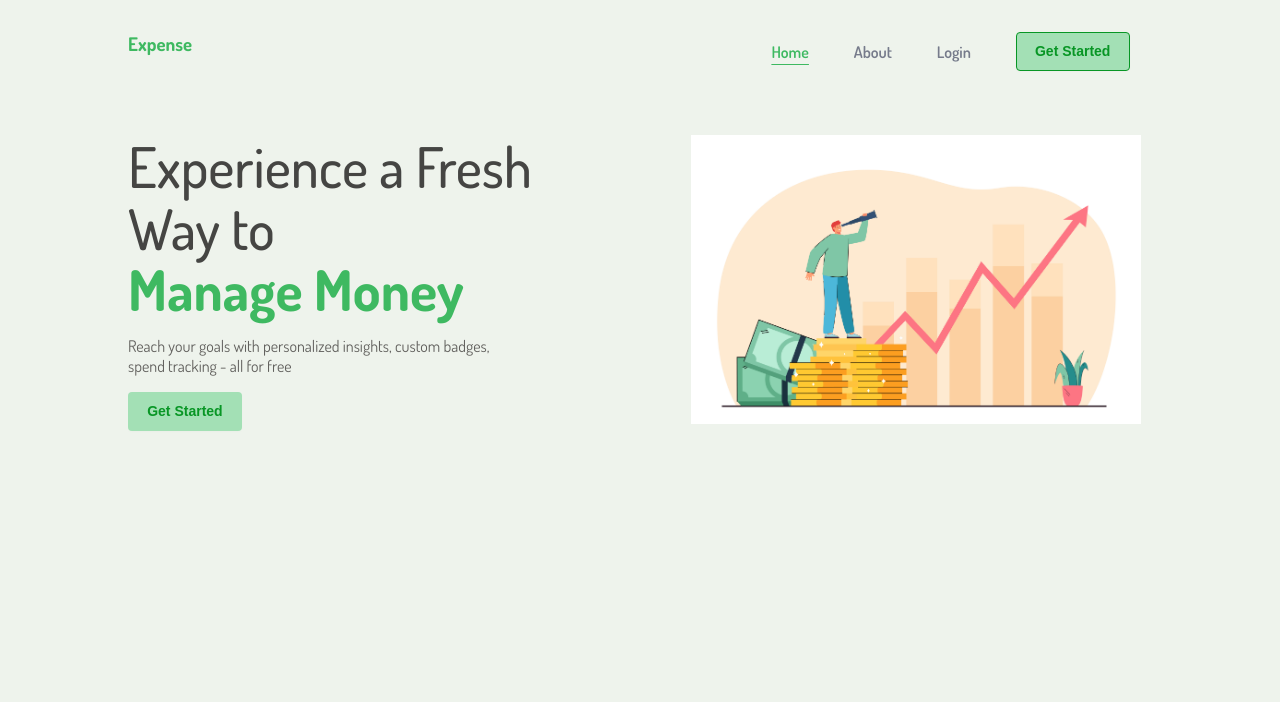
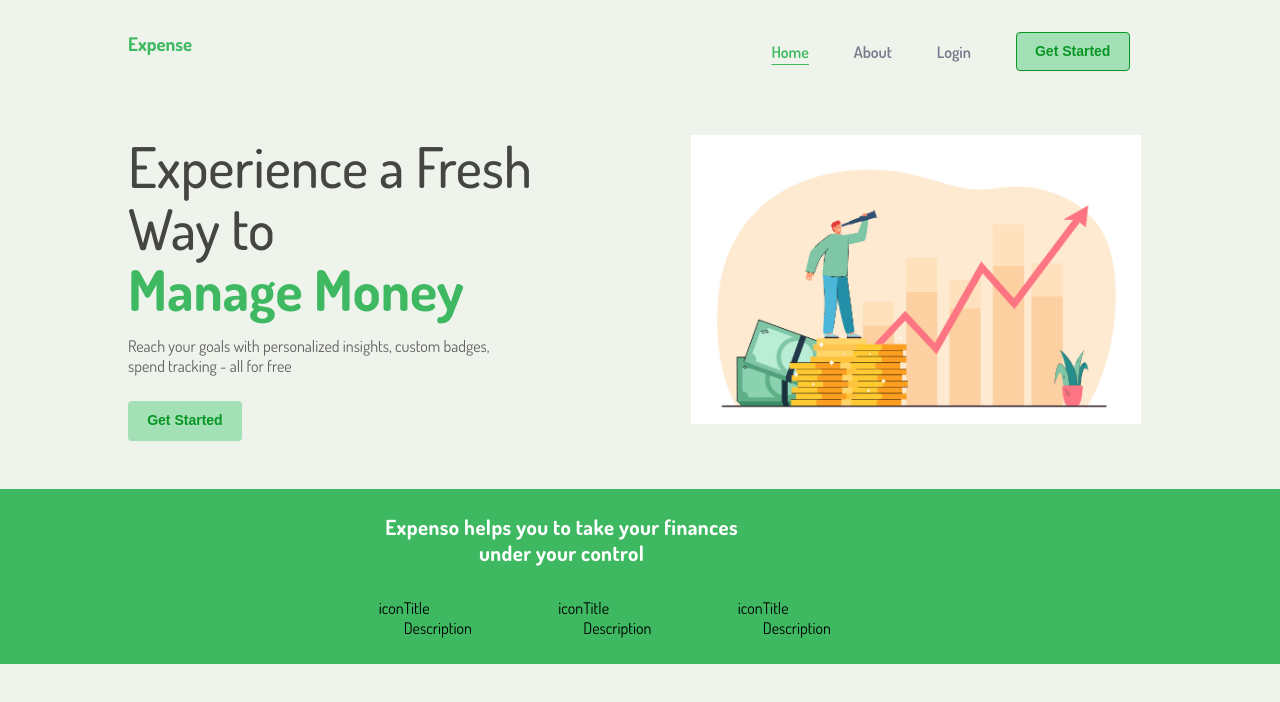
Before and after one commit to SuperManEver/expense-tracker, a Next.js app: page / in a window 1280 px wide. Shown: the top 702 px of the page. Built offline with nearby package versions, Linux system fonts and the light colour scheme; no server answers.

Commit message:
basic layout for features

```diff
--- a/app/components/navbar/link/index.tsx
+++ b/app/components/navbar/link/index.tsx
@@ -1,24 +1,25 @@
-'use client';
+'use client'
 
 // vendor
-import Link from 'next/link';
-import cn from 'clsx';
-import { usePathname } from 'next/navigation';
+import Link from 'next/link'
+import cn from 'clsx'
+import { usePathname } from 'next/navigation'
 
 // styles
-import css from './styles.module.css';
+import css from './styles.module.css'
 
 interface IProps {
-  href: string;
-  children: React.ReactNode;
-  className?: string;
+  href: string
+  children: React.ReactNode
+  className?: string
+  wrapperClassName?: string
 }
 
-function NavbarLink({ href, children, className }: IProps) {
-  const pathname = usePathname();
+function NavbarLink({ href, children, className, wrapperClassName }: IProps) {
+  const pathname = usePathname()
 
   return (
-    <div className={css.wrapper}>
+    <div className={cn(css.wrapper, wrapperClassName)}>
       <Link
         className={cn(css.root, { [css.active]: pathname === href }, className)}
         href={href}
@@ -26,7 +27,7 @@
         {children}
       </Link>
     </div>
-  );
+  )
 }
 
-export default NavbarLink;
+export default NavbarLink
--- a/app/layout.tsx
+++ b/app/layout.tsx
@@ -23,7 +23,7 @@
   return (
     <ClerkProvider>
       <html lang="en">
-        <body className={clsx(inter.className, css.pageContent)}>
+        <body className={inter.className}>
           <main className={css.main}>{children}</main>
         </body>
       </html>
--- a/app/page.module.scss
+++ b/app/page.module.scss
@@ -24,6 +24,7 @@
 }
 
 .heroSection {
+  margin-bottom: 3rem;
   display: grid;
   grid-template-columns: 55% 45%;
 
@@ -44,7 +45,37 @@
 
   .text {
     color: var(--grey-700-hex);
-    margin-bottom: 1rem;
+    margin-bottom: 1.6rem;
     width: 70%;
   }
+
+  .linkWrapper {
+    margin-left: 0;
+  }
 }
+
+.features {
+  padding: 1.6rem 0;
+  background-color: var(--green-400-hex);
+  display: flex;
+  justify-content: center;
+
+  .title {
+    color: white;
+    font-size: 1.3rem;
+    letter-spacing: 0.025rem;
+    width: 70%;
+    text-align: center;
+    margin-bottom: 2rem;
+  }
+
+  .sellingPointsContainer {
+    display: grid;
+    grid-template-columns: 1fr 1fr 1fr;
+    gap: 1rem;
+
+    .sellingPoint {
+      display: flex;
+    }
+  }
+}
--- a/app/page.tsx
+++ b/app/page.tsx
@@ -1,4 +1,9 @@
+// vendor
+import cn from 'clsx'
+import { auth } from '@clerk/nextjs'
+
 // ui
+import Link from '@/app/components/navbar/link'
 import Navbar from '@/app/components/navbar/main-navbar'
 import Button from '@/app/components/ui/button'
 import Image from 'next/image'
@@ -7,14 +12,18 @@
 import css from './page.module.scss'
 
 function Landing() {
+  const { userId } = auth()
+  const href = userId ? '/overview' : '/new-user'
+  const title = userId ? 'Dashboard' : 'Get Started'
+
   return (
     <section>
-      <header className={css.header}>
+      <header className={cn(css.pageContent, css.header)}>
         <h3 className={css.title}>Expense</h3>
         <Navbar />
       </header>
 
-      <article className={css.heroSection}>
+      <article className={cn(css.pageContent, css.heroSection)}>
         <div>
           <h3 className={css.title}>
             Experience a Fresh Way to{' '}
@@ -26,7 +35,9 @@
           </p>
 
           <footer>
-            <Button>Get Started</Button>
+            <Link href={href} wrapperClassName={css.linkWrapper}>
+              <Button>{title}</Button>
+            </Link>
           </footer>
         </div>
 
@@ -40,6 +51,46 @@
           />
         </div>
       </article>
+
+      <section className={css.features}>
+        <div className={css.pageContent}>
+          <h3 className={css.title}>
+            Expenso helps you to take your finances under your control
+          </h3>
+
+          <section className={css.sellingPointsContainer}>
+            <article className={css.sellingPoint}>
+              <div>icon</div>
+
+              <div>
+                <p>Title</p>
+
+                <p>Description</p>
+              </div>
+            </article>
+
+            <article className={css.sellingPoint}>
+              <div>icon</div>
+
+              <div>
+                <p>Title</p>
+
+                <p>Description</p>
+              </div>
+            </article>
+
+            <article className={css.sellingPoint}>
+              <div>icon</div>
+
+              <div>
+                <p>Title</p>
+
+                <p>Description</p>
+              </div>
+            </article>
+          </section>
+        </div>
+      </section>
     </section>
   )
 }
--- a/package.json
+++ b/package.json
@@ -10,6 +10,7 @@
   },
   "dependencies": {
     "@clerk/nextjs": "^4.27.1",
+    "@heroicons/react": "^2.0.18",
     "@prisma/client": "^5.6.0",
     "clsx": "^2.0.0",
     "next": "14.0.2",
```
Also changed, not shown: 1 other file (tests, documents, lock files or other folders).
